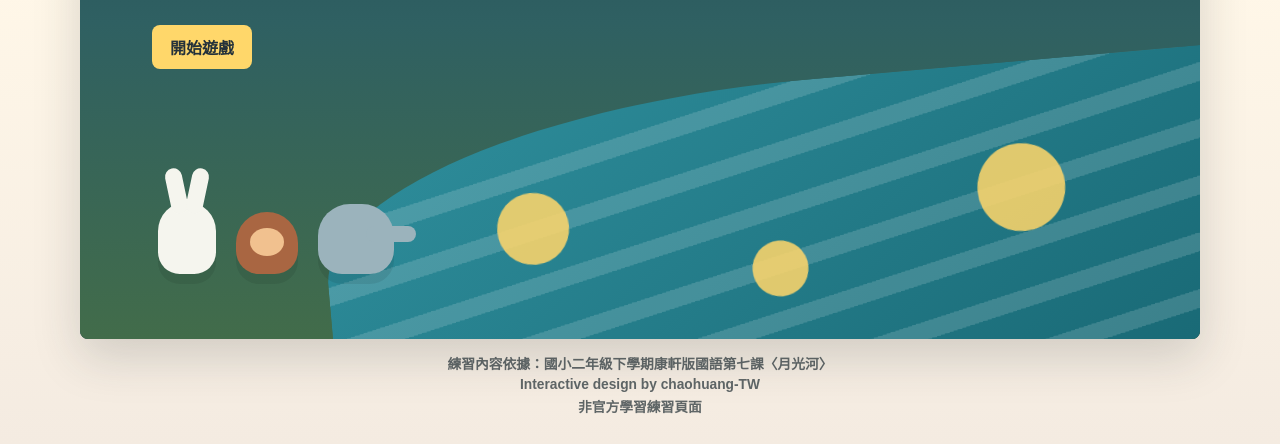
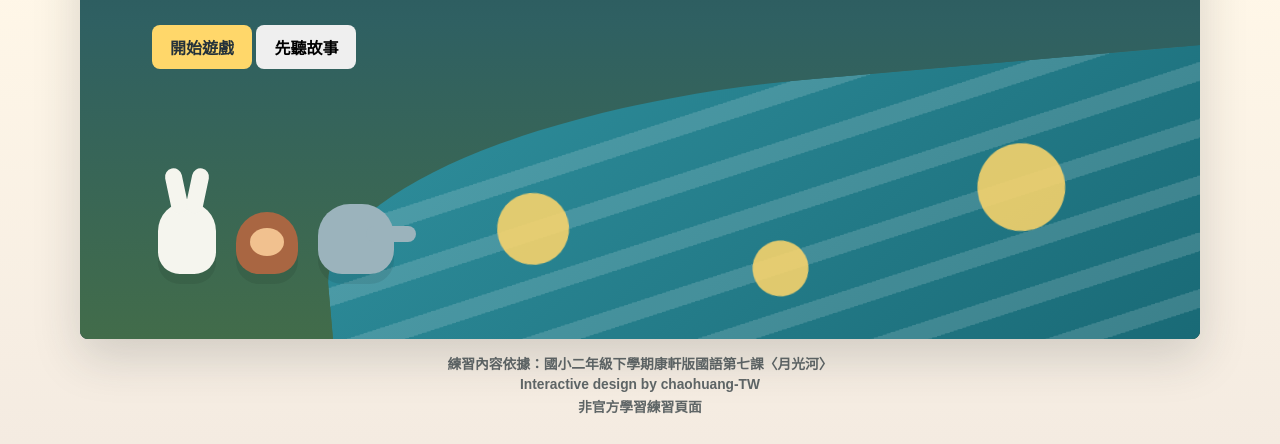
Before and after one commit to chaohuang-TW/g2-mandarin-moon-river, a plain HTML site: page index.html in a window 1280 px wide. Shown: the part 405-849 px from the top of the page. Drawn offline with Linux system fonts and the light colour scheme.

Commit message:
Add story listening controls

```diff
--- a/index.html
+++ b/index.html
@@ -30,7 +30,10 @@
           <p class="eyebrow">第七課</p>
           <h1 id="game-title">月光河互動小遊戲</h1>
           <p class="intro">陪小白兔和森林朋友完成閱讀、識字、句型與聆聽挑戰。</p>
-          <button class="primary" id="start-button" type="button">開始遊戲</button>
+          <div class="hero-actions">
+            <button class="primary" id="start-button" type="button">開始遊戲</button>
+            <button class="listen-button" id="story-button" type="button">先聽故事</button>
+          </div>
         </header>
       </section>
 
@@ -63,6 +66,7 @@
       </section>
 
       <section class="result-panel" id="result-panel" hidden>
+        <div class="confetti-layer" id="confetti-layer" aria-hidden="true"></div>
         <p class="eyebrow">完成任務</p>
         <h2>月光河亮起來了！</h2>
         <p id="result-copy"></p>
```
